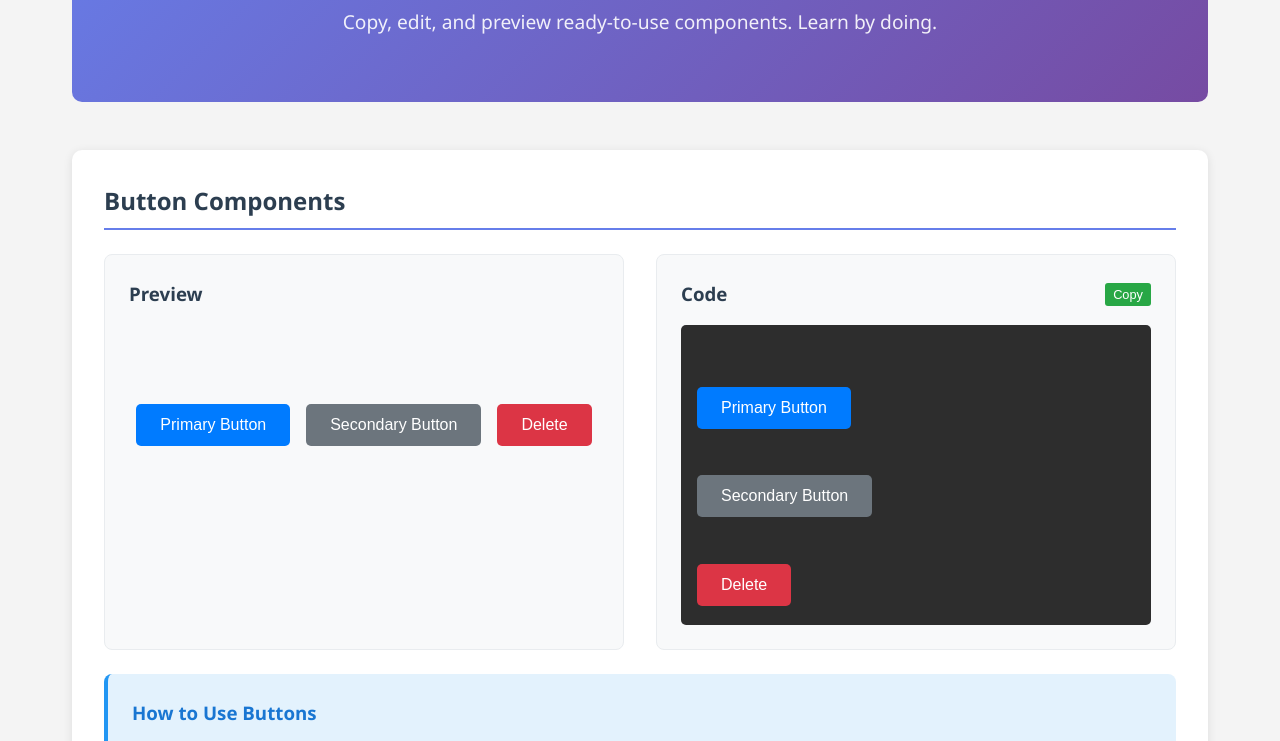
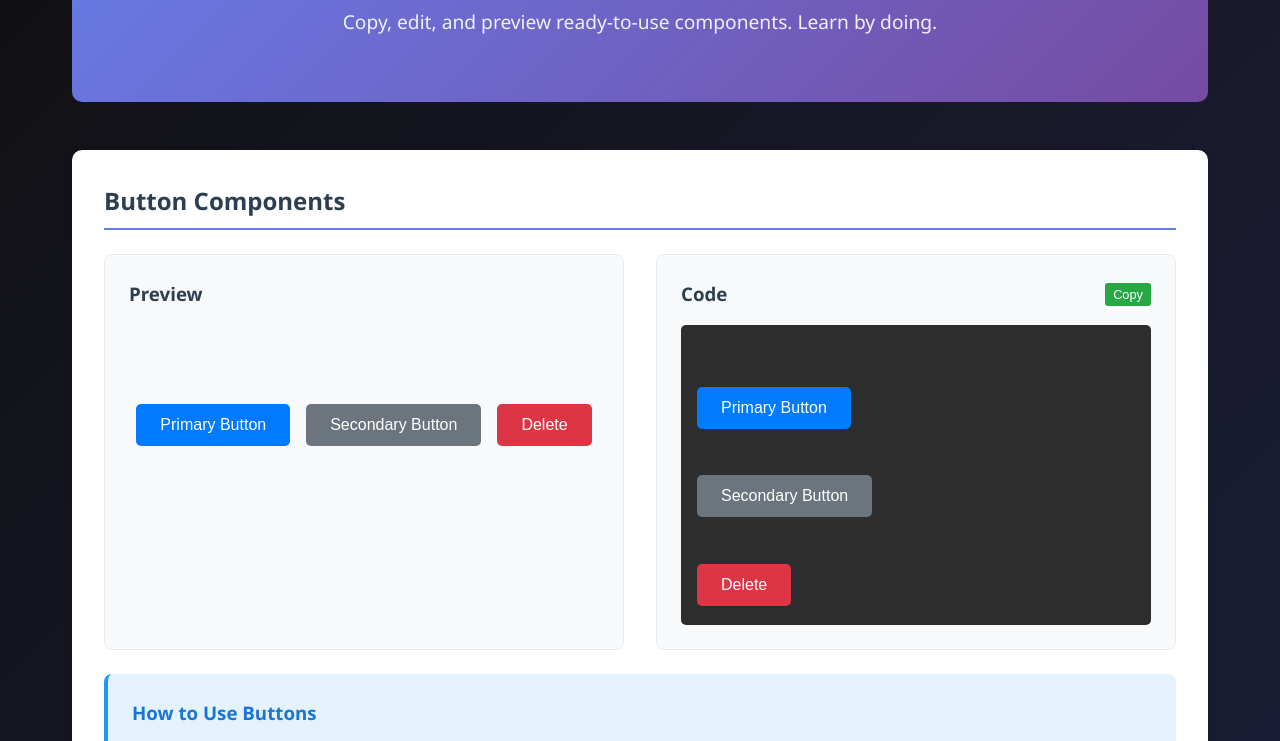
Before and after one commit to arshansiddiqui347/component-forge, a plain HTML site: page index.html in a window 1280 px wide. Shown: the part 252-993 px from the top of the page. Drawn offline with Linux system fonts and the light colour scheme.

Commit message:
Update style.css

```diff
--- a/style.css
+++ b/style.css
@@ -6,10 +6,11 @@
 }
 
 body {
-    font-family: 'Segoe UI', Tahoma, Geneva, Verdana, sans-serif;
+   font-family: 'Segoe UI', Tahoma, Geneva, Verdana, sans-serif;
     line-height: 1.6;
-    color: #333;
-    background-color: #f4f4f4;
+    color: #f1f1f1;
+    background: linear-gradient(135deg, #0f0f0f 0%, #1a1a2e 50%, #16213e 100%);
+    min-height: 100vh;
 }
 
 /* Navigation */
```
